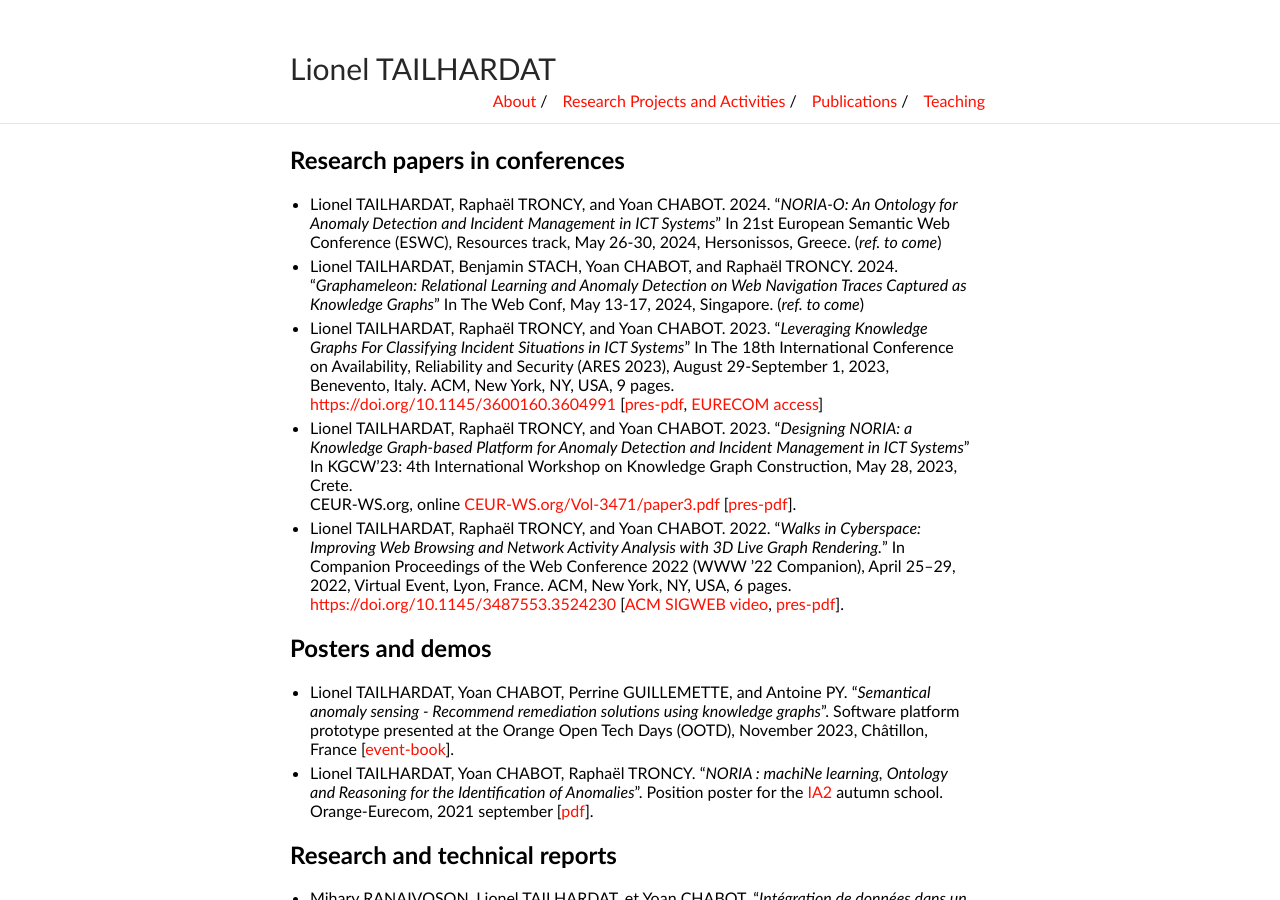
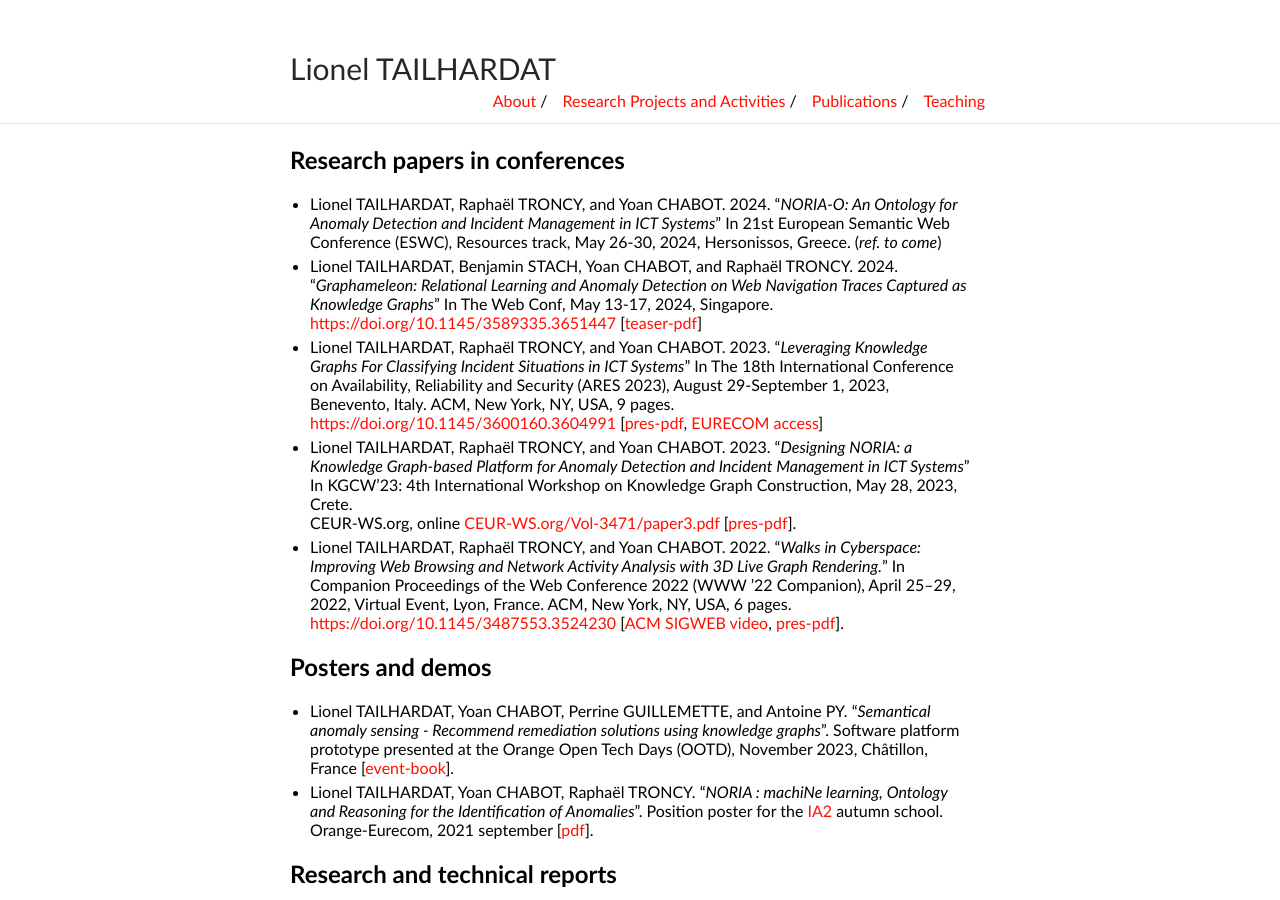
Before and after one commit to GenEars/GenEars.github.io, a Jekyll site: the page built from publications.md, in a window 1280 px wide and 900 px high. Built offline with Jekyll 4.4.1, drawn with Linux system fonts in a browser that asks for light colours.

Commit message:
Added Graphameleon teaser + DOI
Signed-off-by: Lionel TAILHARDAT <lionel.tailhardat@orange.fr>

```diff
--- a/publications.md
+++ b/publications.md
@@ -12,7 +12,7 @@ title: Publications - Lionel TAILHARDAT
 * Lionel TAILHARDAT, Benjamin STACH, Yoan CHABOT, and Raphaël TRONCY. 2024.
   "*Graphameleon: Relational Learning and Anomaly Detection on Web Navigation Traces Captured as Knowledge Graphs*"
   In The Web Conf, May 13-17, 2024, Singapore.
-  (*ref. to come*)
+  [https://doi.org/10.1145/3589335.3651447](https://doi.org/10.1145/3589335.3651447) [[teaser-pdf](pubs/TWC-2024-graphameleon-teaser.pdf)]
 * Lionel TAILHARDAT, Raphaël TRONCY, and Yoan CHABOT. 2023.
   "*Leveraging Knowledge Graphs For Classifying Incident Situations in ICT Systems*"
   In The 18th International Conference on Availability, Reliability and Security (ARES 2023), August 29-September 1, 2023, Benevento, Italy.
```
Also changed, not shown: 1 other file.
